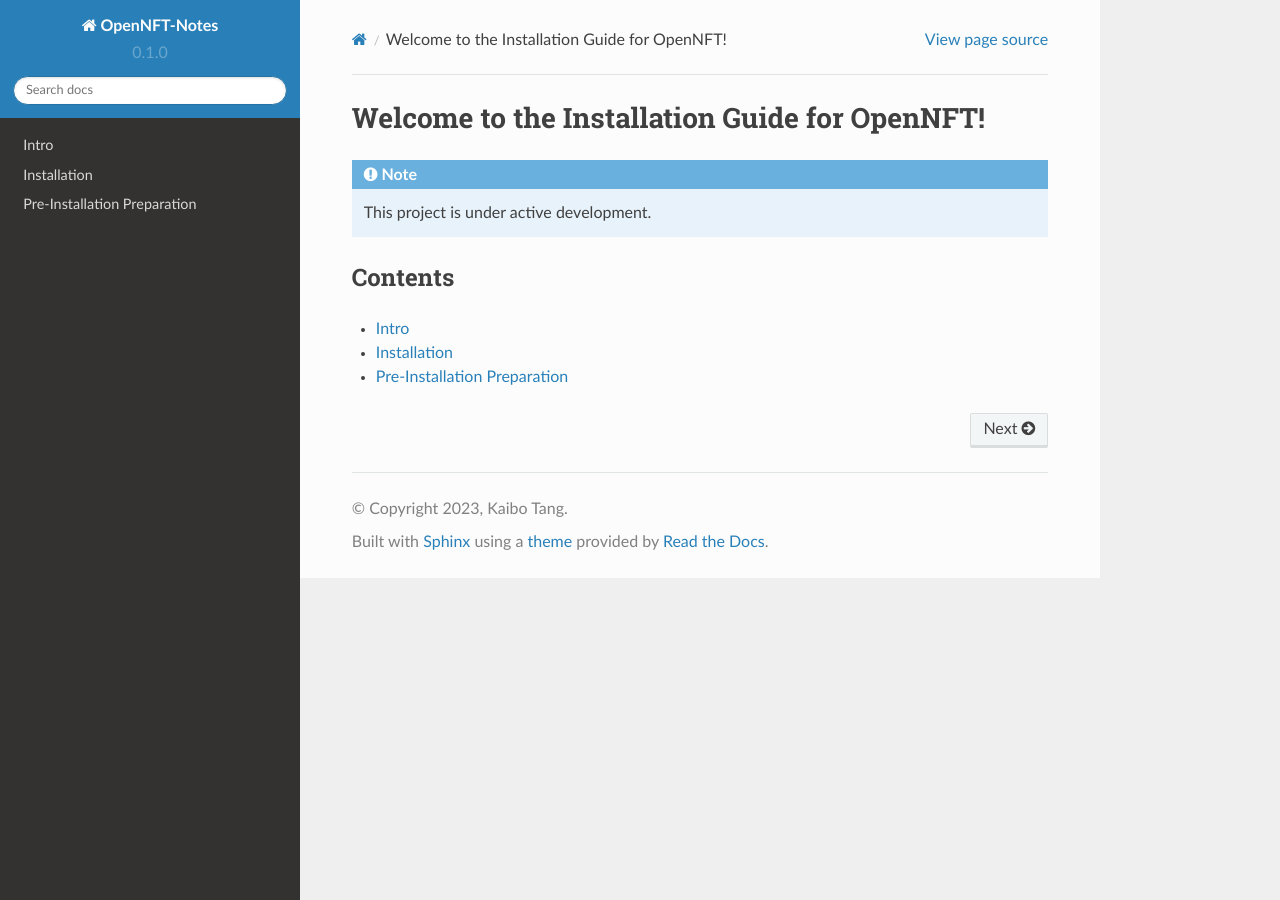
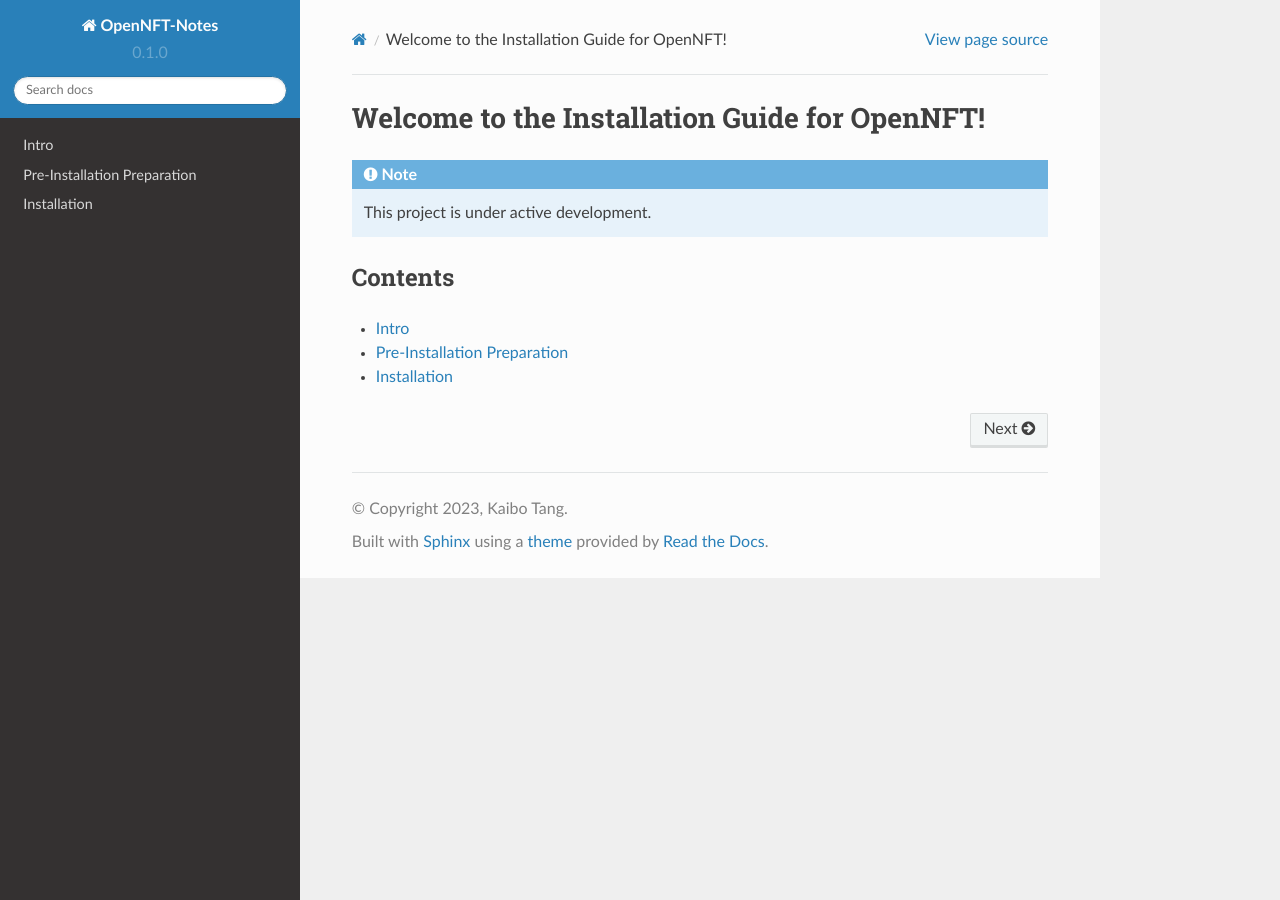
Before and after one commit to kvttt/OpenNFT-Notes, a Sphinx documentation site: the page built from docs/source/index.rst, in a window 1280 px wide. Built offline with Sphinx 7.4.7 and the Read the Docs theme 2.0.0, drawn with Linux system fonts in a browser that asks for light colours.

Commit message:
Changed pre-installtion.

```diff
--- a/docs/source/index.rst
+++ b/docs/source/index.rst
@@ -12,5 +12,5 @@ Contents
    :maxdepth: 2
 
    Intro
+   Pre-Installation
    Installation
-   Pre-Installation
```
